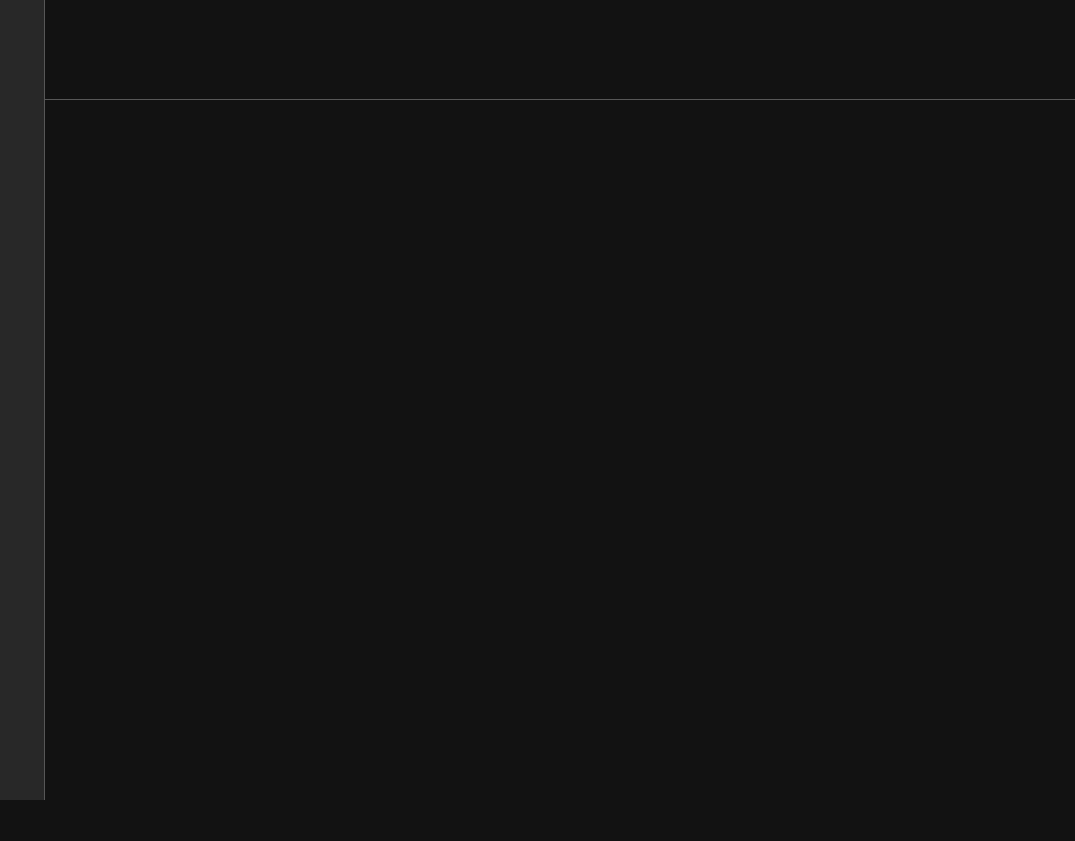
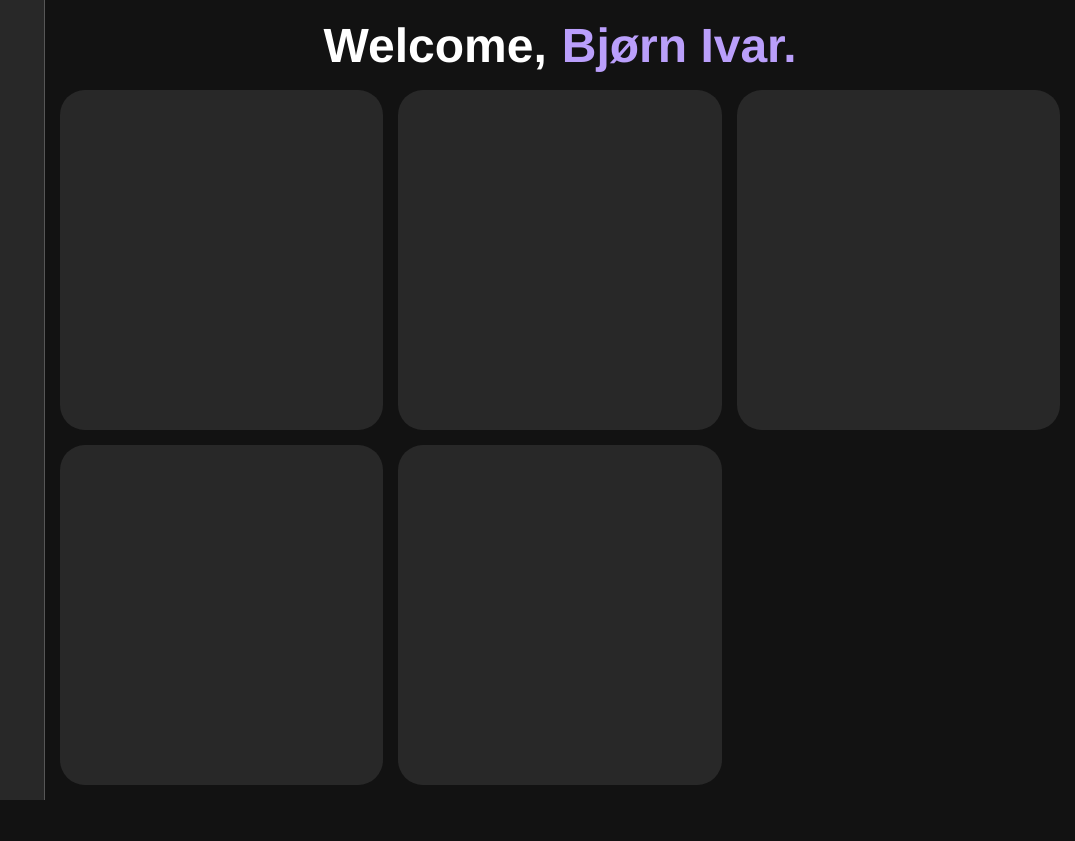
Before and after one commit to xswitch/odin_todi, a website built with webpack: page src/index.html in a window 1280 px wide. Shown: the full height of the page, 205-1280 px from the left. Built offline with nearby package versions, Linux system fonts and the light colour scheme; files whose address does not match are found by name.

Commit message:
Started crating the home page Added styling to current day in week page

```diff
--- a/src/index.js
+++ b/src/index.js
@@ -3,6 +3,7 @@ import createScope from './modules/scopeEntry';
 import './style.css';
 import { createStoredCategories, setUpButtonsClassToggle } from './modules/domStuff/navigation';
 import createCategory from './modules/categoryEntry';
+import createHome from './modules/pages/home';
 
 const controller = (function () {
     let currentPage = ['home', 'default'];
@@ -12,13 +13,14 @@ const controller = (function () {
         new WorkEntry('2024-02-08', '08:00', '18:00', 'bryne'),
         new WorkEntry('2024-02-09', '08:00', '18:00', 'blåsenborg'),
         new WorkEntry('2024-02-10', '08:00', '18:00', 'bryne'),
-        new WorkEntry('2024-03-11', '08:00', '13:30', 'bryne'),
-        new WorkEntry('2024-03-12', '08:00', '18:00', 'bryne'),
-        new WorkEntry('2024-03-13', '08:00', '18:00', 'blåsenborg'),
-        new WorkEntry('2024-03-14', '08:00', '18:00', 'bryne'),
-        new WorkEntry('2024-03-15', '08:00', '18:00', 'blåsenborg'),
-        new WorkEntry('2024-03-16', '08:00', '20:30', 'blåsenborg'),
-        new WorkEntry('2024-03-06', '10:30', '22:30', 'blåsenborg'),
+        new WorkEntry('2024-03-11', '11:30', '23:30', 'bryne'),
+        new WorkEntry('2024-03-12', '11:30', '23:30', 'bryne'),
+        new WorkEntry('2024-03-13', '11:30', '23:30', 'blåsenborg'),
+        new WorkEntry('2024-03-14', '11:30', '23:30', 'bryne'),
+        new WorkEntry('2024-03-15', '11:30', '23:30', 'blåsenborg'),
+        new WorkEntry('2024-03-16', '11:30', '23:30', 'blåsenborg'),
+        new WorkEntry('2024-03-17', '11:30', '23:30', 'blåsenborg'),
+        new WorkEntry('2024-03-06', '11:30', '23:30', 'blåsenborg'),
         new WorkEntry('2024-03-01', '08:00', '18:00', 'blåsenborg'),
     ];
 
@@ -53,5 +55,5 @@ const controller = (function () {
 })()
 createStoredCategories(controller.categories)
 setUpButtonsClassToggle()
-
+createHome()
 export {controller}
--- a/src/modules/domStuff/navigation.js
+++ b/src/modules/domStuff/navigation.js
@@ -104,9 +104,9 @@ function createStoredCategories(categoriesArray) {
     homeButton.addEventListener('click', () => {
         const curPage = controller.getCurrentPage()
         if (curPage[0] == 'home' && curPage[1] == 'default') return;
+        controller.setCurrentPage(['home', 'default'])
         resetPage()
-        createHome
-        controller.setCurrentPage(['home', 'default'])
+        createHome()
     })
 })()
 
--- a/src/modules/pages/createPage.js
+++ b/src/modules/pages/createPage.js
@@ -73,6 +73,7 @@ function createWeek(entries) {
             classes: 'weekTitle weekWhite',
             text: getWeekdayAndDate(entry.date),
         })
+        if ((new Date).getDate() == entry.date.getDate()) entryTitle.addClass = 'currentDayWeek'
         const workedContainer = new El('div', {
             parent: entryContainer.element,
             classes: 'weekWorkedContainer',
@@ -153,7 +154,7 @@ function createWeek(entries) {
         text3: new El('h1', {
             classes: 'headerText white',
             parent: headerContainer,
-            text: 'Hours ➔'
+            text: 'Hours &'
         }),
         text4: new El('h1', {
             classes: 'headerText purple',
--- a/src/modules/pages/home.js
+++ b/src/modules/pages/home.js
@@ -2,13 +2,20 @@ import El from "../domStuff/createEl";
 
 function createHome() {
     const header = document.querySelector('.pageHeader');
-    const container = document.querySelector('.pageContainer');
-
+    header.classList.add('homeHeader')
+    const headerText = new El('h1', {classes: 'headerText white', parent: header, text: 'Welcome,'})
+    const headerName = new El('h1', {classes: 'headerText purple', parent: header, text: 'Bjørn Ivar.'})
+    const container = document.querySelector('.pageContent');
+    const homeContainer = new El('div', {
+        classes: 'homeContainer',
+        parent: container,
+    })
     const containers = {
-        headerContainer: new El('div', {
-            classes: 'headerContainer',
-            parent: header,
-        })
+        newProjectContainer: new El('div', {classes: 'homeSection newProjectContainer', parent: homeContainer.element}),
+        newEntryContainer: new El('div', {classes: 'homeSection newEntryContainer', parent: homeContainer.element}),
+        monthOverview: new El('div', {classes: 'homeSection monthOverview', parent: homeContainer.element}),
+        scopeContainer: new El('div', {classes: 'homeSection scopeContainer', parent: homeContainer.element}),
+        taxContainer: new El('div', {classes: 'homeSection taxContainer', parent: homeContainer.element}),
     }
 }
 
--- a/src/style.css
+++ b/src/style.css
@@ -140,7 +140,7 @@ body {
     width: 100%;
     height: 100%;
     display: grid;
-    grid-template-rows: 100px 1fr;
+    grid-template-rows: 75px 1fr;
 }
 
 .pageContent {
@@ -150,7 +150,8 @@ body {
 }
 
 .pageHeader {
-    border-bottom: 1px solid var(--color-surface-400);
+    align-self: center;
+    margin-top: 15px;
 }
 /* END */
 
@@ -200,6 +201,7 @@ body {
 
 .weekTitle {
     color: white;
+    padding: 5px;
 }
 
 .weekPurple {
@@ -380,3 +382,33 @@ h3.monthCardMoney {
     color: black;
     border-radius: 50%;
 }
+
+.currentDayWeek {
+    background-color: var(--color-primary-600);
+    color: black;
+    border-radius: 10px;
+}
+
+/* HOME */
+
+.homeContainer {
+    display: grid;
+    grid-template-columns: repeat(3, 1fr);
+    grid-template-rows: repeat(2, 1fr);
+    height: 100%;
+    gap: 15px;
+    padding: 15px;
+}
+
+.homeHeader {
+    display: flex;
+    align-items: center;
+    justify-content: center;
+    padding: 15px;
+    gap: 15px;
+}
+
+.homeContainer>div {
+    background-color: var(--color-surface-200);
+    border-radius: 25px;
+}
```
Also changed, not shown: README.md.
